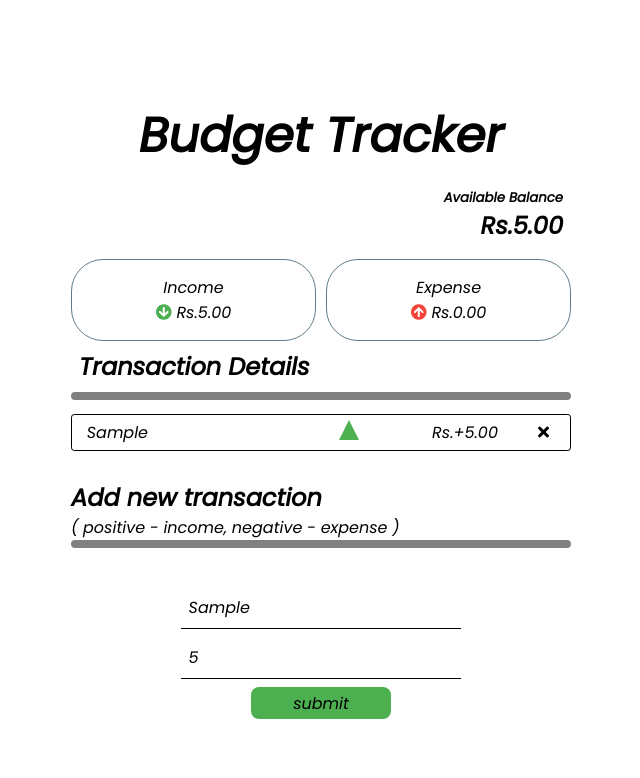
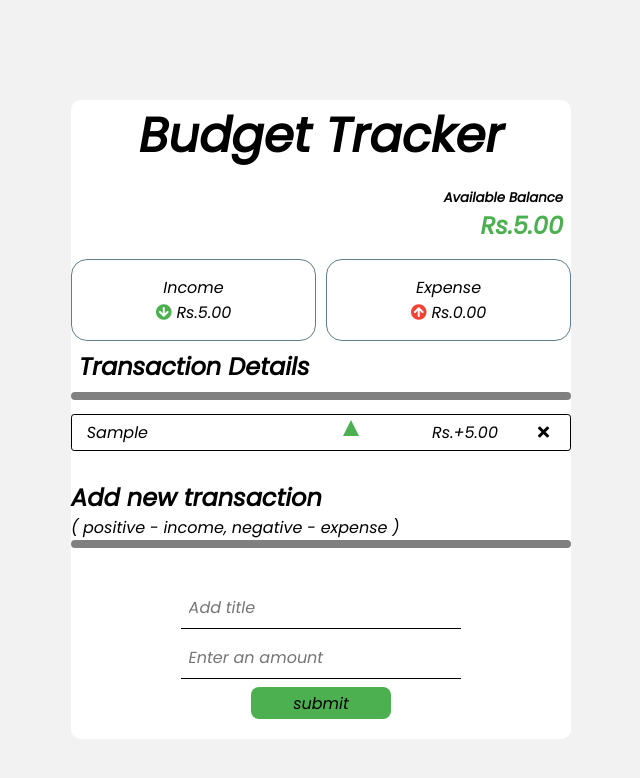
Before and after one commit to veer-a1505/expense-tracker-react, a React (Create React App) app: page / in a window 1280 px wide. Both pictures are taken after typing "Sample", "5" into the empty fields and a click on the button "submit". Shown: the top 778 px of the page, without its empty margins (319-959 px from the left). Built offline with nearby package versions, Linux system fonts and the light colour scheme.

Commit message:
refactoring code

```diff
--- a/src/component/Balance.js
+++ b/src/component/Balance.js
@@ -3,10 +3,14 @@ import {ExpenseContext} from './../stateManagement/ExpenseProvider'
 
 const Balance = () => {
   const {getBalance} = useContext(ExpenseContext)
+
+  const totalBalance = getBalance()
+
+
   return (
     <div className='balance'>
       <h5>Available Balance </h5>
-      <h2>Rs.{getBalance()}</h2>
+      <h2 className={totalBalance > 0 ? 'savings' : totalBalance < 0 ? 'loss' : "black"}>Rs.{totalBalance}</h2>
     </div>
   )
 }
--- a/src/component/Expense.js
+++ b/src/component/Expense.js
@@ -4,11 +4,14 @@ import {ExpenseContext} from './../stateManagement/ExpenseProvider'
 const Expense = () => {
   const {getTotalExpense} = useContext(ExpenseContext)
 
+  let expense = getTotalExpense()
+
+
   return (
     <div className='box exp'>
       <p>Expense</p>
       <i className="fas fa-arrow-circle-up"></i>
-      <span> Rs.{getTotalExpense()}</span>
+      <span> Rs.{expense < 0 ? expense.toString().split('-')[1] : expense }</span>
     </div>
   )
 }
--- a/src/component/TransactionForm.js
+++ b/src/component/TransactionForm.js
@@ -8,17 +8,8 @@ const TransactionForm = () => {
     amount: ""
   })
 
-  const updateField = (e) => {
-    const { name, value } = e.target
-    setData({
-      ...data,
-      [name]: value
-    })
-  }
-
   const setRoleProperty = (obj) => {
     const {amount} = obj
-
     if(amount.startsWith('-')) {
       obj.role = 'expense'
     } else {
@@ -31,6 +22,7 @@ const TransactionForm = () => {
     event.preventDefault()
     setRoleProperty(data)
     addTransaction(data)
+    setData({title : "", amount : ""})
   }
 
   return (
@@ -39,10 +31,24 @@ const TransactionForm = () => {
       <h2>Add new transaction </h2>
       <span>( positive - income, negative - expense )</span>
     </div>
-    <hr></hr>
+    <hr />
     <form onSubmit={handleSubmit} className='form-container'>
-      <input type='text' placeholder='Add title' name="title" onChange={updateField} autoFocus ></input>
-      <input type='number' placeholder='Enter an amount' name="amount" onChange={updateField} ></input>
+
+      <input
+      type='text'
+      placeholder='Add title'
+      required
+      value={data.title}
+      onChange={e => setData({...data, title : e.target.value})}
+      autoFocus />
+
+      <input
+      type='number'
+      placeholder='Enter an amount'
+      value={data.amount}
+      required
+      onChange={e => setData({...data, amount : e.target.value})} />
+
       <button type='submit'>submit</button>
     </form>
     </div>
--- a/src/index.css
+++ b/src/index.css
@@ -2,12 +2,11 @@
   padding: 0;
   margin: 0;
   box-sizing: border-box;
-
   font-family: 'Poppins', sans-serif;
 }
 
 body {
-  background: #ffffff;
+  background: #f2f2f2;
 }
 
 .container {
@@ -15,6 +14,7 @@ body {
   width: 500px;
   border-radius: 10px;
   background: #ffffff;
+  /* box-shadow: 0.2rem 1rem 1rem 0.5rem #d0d0d0; */
 }
 
 .header {
@@ -34,7 +34,7 @@ body {
   padding: 15px;
   text-align: center;
   border: 1px solid #607d8b;
-  border-radius: 2rem;
+  border-radius: 1rem;
 }
 
 .transaction-container {
@@ -128,17 +128,17 @@ input:focus {
 .income {
   position: absolute;
   right: 47%;
-  border-left: 10px solid transparent;
-  border-right: 10px solid transparent;
-  border-bottom: 20px solid #4caf50;
+  border-left: 8px solid transparent;
+  border-right: 8px solid transparent;
+  border-bottom: 16px solid #4caf50;
 }
 
 .expense {
   position: absolute;
   right: 47%;
-  border-left: 10px solid transparent;
-  border-right: 10px solid transparent;
-  border-top: 20px solid #f44336;
+  border-left: 8px solid transparent;
+  border-right: 8px solid transparent;
+  border-top: 16px solid #f44336;
 }
 
 .balance {
@@ -169,3 +169,11 @@ hr {
 .inc i {
   color: #4caf50;
 }
+
+.savings {
+  color: #4caf50;
+}
+
+.loss {
+  color: #f44336;
+}
--- a/src/stateManagement/ExpenseProvider.js
+++ b/src/stateManagement/ExpenseProvider.js
@@ -1,11 +1,17 @@
-import React, { createContext, useState } from 'react'
+import React, { createContext, useEffect, useState } from 'react'
 
 export const ExpenseContext = createContext()
 
 const ExpenseProvider = (props) => {
+  let localData = localStorage.getItem('transactions')
 
+  localData ? localData = JSON.parse(localData) : localData = []
 
-  const [transaction, setTransaction] = useState([])
+  const [transaction, setTransaction] = useState(localData)
+
+  useEffect(() => {
+    localStorage.setItem('transactions', JSON.stringify(transaction))
+  }, [transaction])
 
   const addTransaction = ({ title, amount , role}) => {
 
@@ -37,8 +43,6 @@ const ExpenseProvider = (props) => {
     setTransaction([...updatedTransactions])
   }
 
-
-
   return (<ExpenseContext.Provider value={{ addTransaction , transaction, getBalance , getTotalIncome , getTotalExpense , removeTransaction}}>{props.children}</ExpenseContext.Provider>)
 }
 
```
